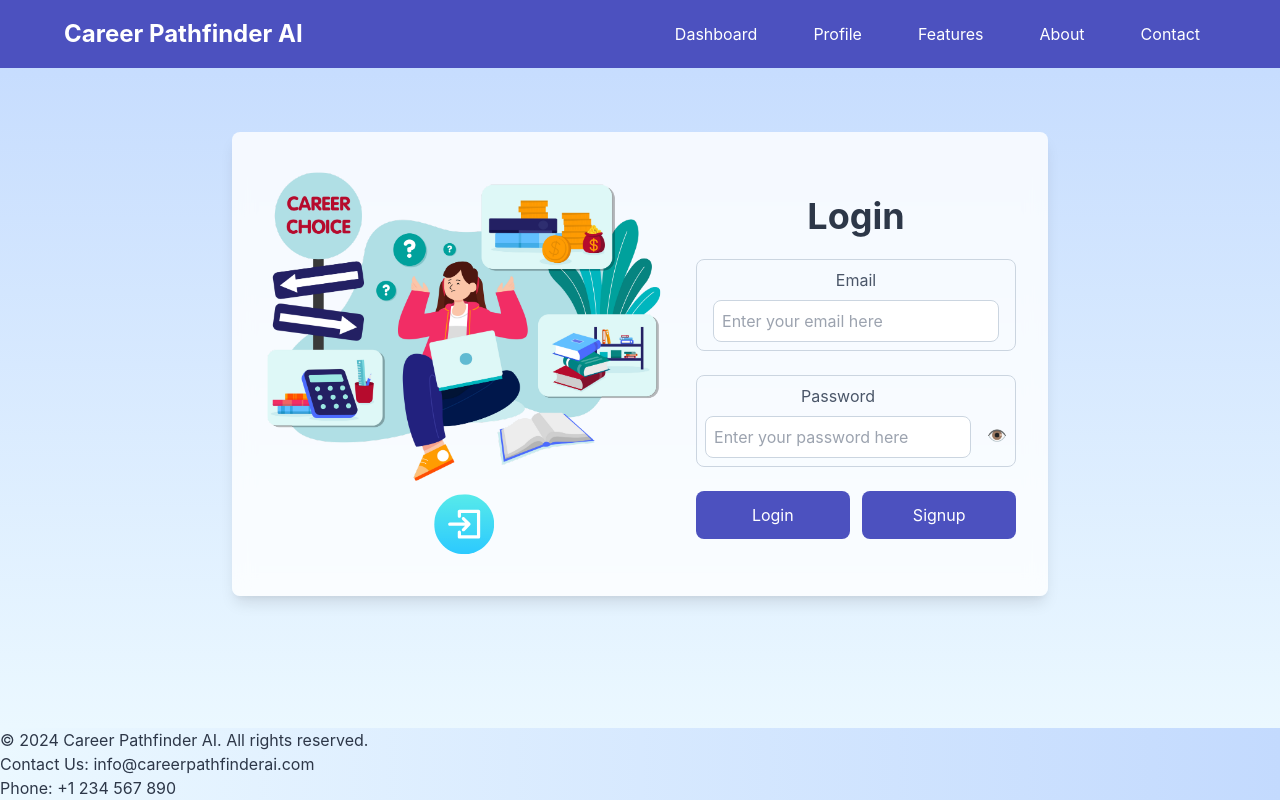
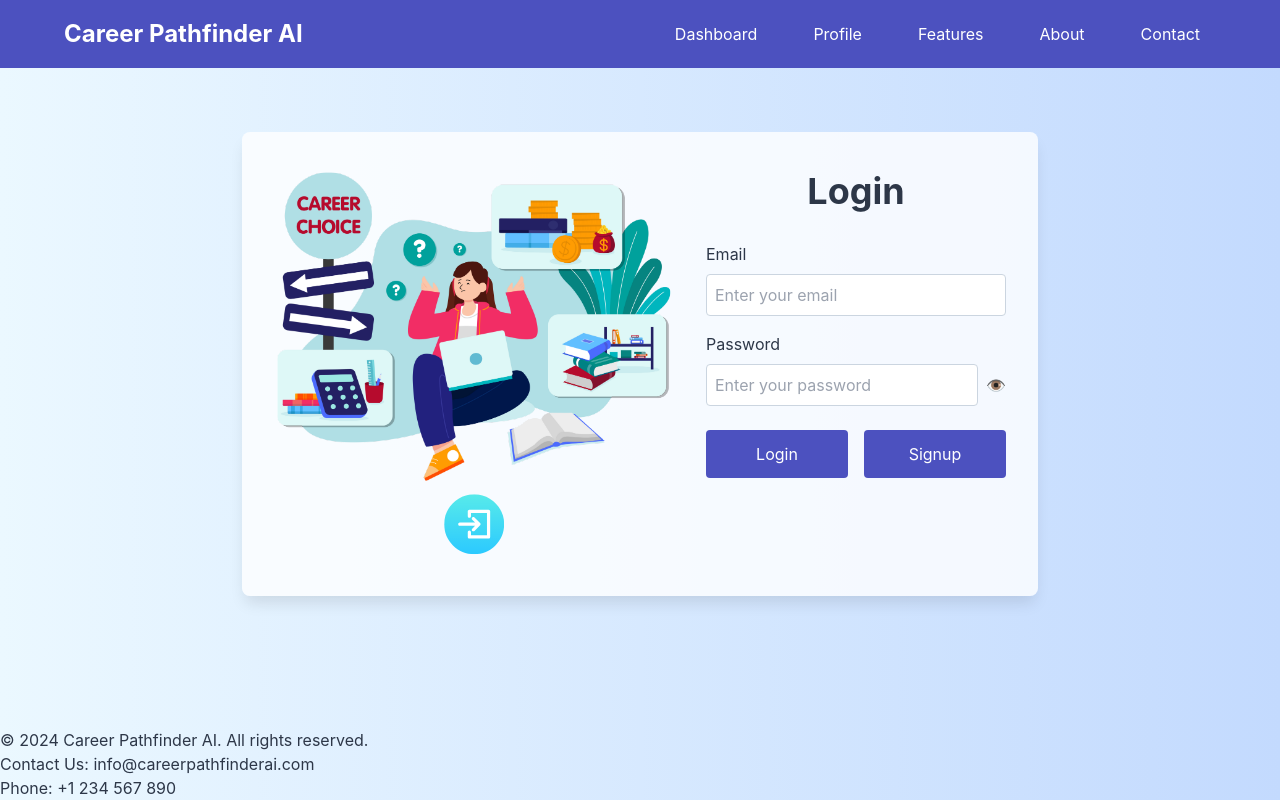
Before and after one commit to Hannan2004/AI-Enhanced-Learning-Platform, a React (Create React App) app in the folder frontend/: page /login in a window 1280 px wide. Built offline with nearby package versions, Linux system fonts and the light colour scheme.

Commit message:
login commit

```diff
--- a/frontend/src/pages/Login.js
+++ b/frontend/src/pages/Login.js
@@ -1,23 +1,39 @@
 import React, { useState } from 'react';
-import Header from '../components/Navbar.js'; // Correct the Header component path
-import Footer from '../components/Footer.js'; // Correct the Footer component path
-import LoginImage from '../assets/images/3.svg'; // Correct the ima
 import { useNavigate } from "react-router-dom";
+import Header from '../components/Navbar.js';
+import Footer from '../components/Footer.js';
+import LoginImage from '../assets/images/3.svg';
+import axios from 'axios';
 
-export default function Login () {
-    const navigate = useNavigate(); // React Router hook for navigation
+export default function Login() {
+  const navigate = useNavigate();
   const [email, setEmail] = useState('');
   const [password, setPassword] = useState('');
   const [showPassword, setShowPassword] = useState(false);
+  const [error, setError] = useState('');
+
   const handleSignup = () => {
-    navigate("/studentorprofessional"); // Redirect to the login route
+    navigate("/signup");
   };
 
   const handleLogin = async (e) => {
     e.preventDefault();
-    // Handle login logic here
-    console.log('Email:', email);
-    console.log('Password:', password);
+    setError('');
+
+    try {
+      const response = await axios.post('http://localhost:3001/api/auth/login', {
+        email,
+        password
+      });
+
+      // Store token in localStorage
+      localStorage.setItem('token', response.data.token);
+
+      // Redirect to dashboard or home page
+      navigate('/dashboard');
+    } catch (error) {
+      setError(error.response?.data?.error || 'Login failed');
+    }
   };
 
   const togglePasswordVisibility = () => {
@@ -25,73 +41,134 @@ export default function Login () {
   };
 
   return (
-    <div style={{ background: 'linear-gradient(to right, #ebf8ff, #c3dafe)', color: '#2d3748', minHeight: '100vh', margin: 0, padding: 0, display: 'flex', flexDirection: 'column' }}>
-      <Header /> {/* Use the Header component */}
-
-      {/* Login Section */}
-      <section style={{ textAlign: 'center', padding: '5rem 0', background: 'linear-gradient(to bottom, #c3dafe, #ebf8ff)', flex: 1, display: 'flex', justifyContent: 'center', alignItems: 'center' }}>
-        <div style={{ display: 'flex', justifyContent: 'center', alignItems: 'center' }}>
-          <div style={{ display: 'flex', alignItems: 'center', backgroundColor: 'rgba(255, 255, 255, 0.8)', backdropFilter: 'blur(10px)', boxShadow: '0 10px 15px -3px rgba(0, 0, 0, 0.1), 0 4px 6px -2px rgba(0, 0, 0, 0.05)', borderRadius: '0.5rem', padding: '2rem' }}>
+    <div style={{
+      background: 'linear-gradient(to right, #ebf8ff, #c3dafe)',
+      color: '#2d3748',
+      minHeight: '100vh',
+      display: 'flex',
+      flexDirection: 'column'
+    }}>
+      <Header />
+      <section style={{
+        flex: 1,
+        display: 'flex',
+        justifyContent: 'center',
+        alignItems: 'center',
+        padding: '2rem'
+      }}>
+        <div style={{
+          display: 'flex',
+          backgroundColor: 'rgba(255, 255, 255, 0.8)',
+          borderRadius: '0.5rem',
+          padding: '2rem',
+          boxShadow: '0 10px 15px -3px rgba(0, 0, 0, 0.1)'
+        }}>
           <div style={{ marginRight: '2rem' }}>
             <img src={LoginImage} alt="Login" style={{ width: '400px', height: 'auto' }} />
           </div>
-            <div>
-              <form onSubmit={handleLogin}>
-                <h2 style={{ fontSize: '2.25rem', fontWeight: 'bold', marginBottom: '1rem' }}>Login</h2>
-                <div style={{ marginBottom: '1.5rem', border: '1px solid #cbd5e0', borderRadius: '0.5rem', padding: '0.5rem' }}>
-                  <label style={{ display: 'block', marginBottom: '0.5rem', color: '#4a5568' }}>Email</label>
+          <form onSubmit={handleLogin} style={{ width: '300px' }}>
+            <h2 style={{
+              fontSize: '2.25rem',
+              fontWeight: 'bold',
+              marginBottom: '1.5rem',
+              textAlign: 'center'
+            }}>
+              Login
+            </h2>
+            {error && (
+              <div style={{
+                color: 'red',
+                marginBottom: '1rem',
+                textAlign: 'center'
+              }}>
+                {error}
+              </div>
+            )}
+            <div style={{ marginBottom: '1rem' }}>
+              <label style={{ display: 'block', marginBottom: '0.5rem' }}>Email</label>
               <input
                 type="email"
                 value={email}
                 onChange={(e) => setEmail(e.target.value)}
-                    placeholder="Enter your email here"
-                    style={{ width: 'calc(100% - 1rem)', padding: '0.5rem', borderRadius: '0.5rem', border: '1px solid #cbd5e0' }}
+                placeholder="Enter your email"
                 required
+                style={{
+                  width: '100%',
+                  padding: '0.5rem',
+                  borderRadius: '0.25rem',
+                  border: '1px solid #cbd5e0'
+                }}
               />
             </div>
-                <div style={{ marginBottom: '1.5rem', border: '1px solid #cbd5e0', borderRadius: '0.5rem', padding: '0.5rem', display: 'flex', alignItems: 'center' }}>
-                  <div style={{ flex: 1 }}>
-                    <label style={{ display: 'block', marginBottom: '0.5rem', color: '#4a5568' }}>Password</label>
+            <div style={{ marginBottom: '1rem' }}>
+              <label style={{ display: 'block', marginBottom: '0.5rem' }}>Password</label>
+              <div style={{ display: 'flex', alignItems: 'center' }}>
                 <input
                   type={showPassword ? 'text' : 'password'}
                   value={password}
                   onChange={(e) => setPassword(e.target.value)}
-                      placeholder="Enter your password here"
-                      style={{ width: '100%', padding: '0.5rem', borderRadius: '0.5rem', border: '1px solid #cbd5e0' }}
+                  placeholder="Enter your password"
                   required
+                  style={{
+                    flex: 1,
+                    padding: '0.5rem',
+                    borderRadius: '0.25rem',
+                    border: '1px solid #cbd5e0'
+                  }}
                 />
-                  </div>
                 <button
                   type="button"
                   onClick={togglePasswordVisibility}
                   style={{
-                      marginLeft: '1rem',
-                      marginTop: '1.8rem',
+                    marginLeft: '0.5rem',
                     background: 'none',
                     border: 'none',
-                      cursor: 'pointer',
-                      color: '#4a5568',
-                      fontSize: '1rem'
+                    cursor: 'pointer'
                   }}
                 >
                   {showPassword ? '🙈' : '👁️'}
                 </button>
               </div>
-                <div style={{ display: 'flex', justifyContent: 'space-between' }}>
-                  <button type="submit" style={{ backgroundColor: '#4c51bf', color: '#ffffff', padding: '0.75rem 1.5rem', borderRadius: '0.5rem', cursor: 'pointer', width: '48%' }}>
+            </div>
+            <div style={{
+              display: 'flex',
+              justifyContent: 'space-between',
+              marginTop: '1.5rem'
+            }}>
+              <button
+                type="submit"
+                style={{
+                  flex: 1,
+                  padding: '0.75rem',
+                  backgroundColor: '#4c51bf',
+                  color: 'white',
+                  border: 'none',
+                  borderRadius: '0.25rem',
+                  marginRight: '0.5rem'
+                }}
+              >
                 Login
               </button>
-                  <button type="button" style={{ backgroundColor: '#4c51bf', color: '#ffffff', padding: '0.75rem 1.5rem', borderRadius: '0.5rem', cursor: 'pointer', width: '48%' }}>
+              <button
+                type="button"
+                onClick={handleSignup}
+                style={{
+                  flex: 1,
+                  padding: '0.75rem',
+                  backgroundColor: '#4c51bf',
+                  color: 'white',
+                  border: 'none',
+                  borderRadius: '0.25rem',
+                  marginLeft: '0.5rem'
+                }}
+              >
                 Signup
               </button>
             </div>
           </form>
         </div>
-          </div>
-        </div>
       </section>
-
-      <Footer /> {/* Use the Footer component */}
+      <Footer />
     </div>
   );
 }
```
Lines whose indentation alone changed are shown as unchanged.
